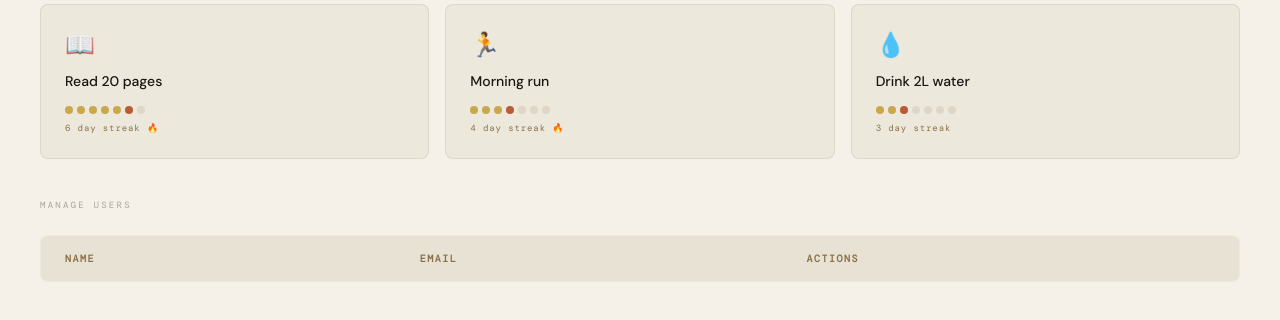
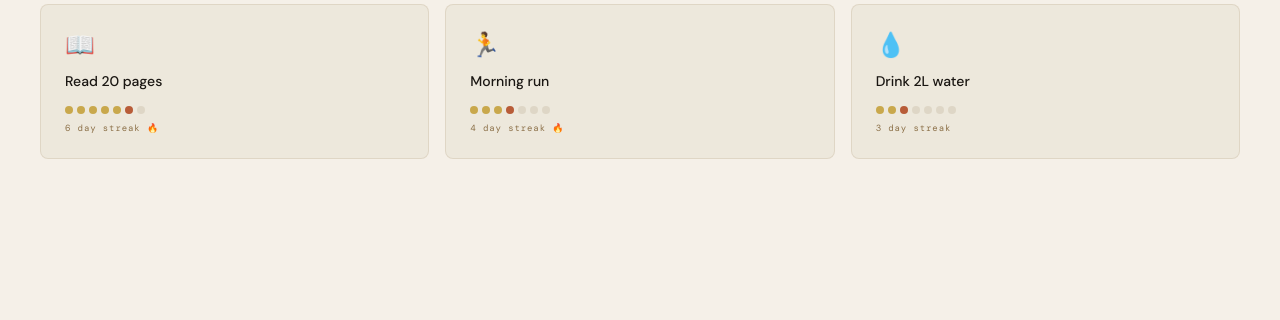
Before and after one commit to anmollopchanlama/Atomic-Habits-Web, a Flask app: page /user/dashboard in a window 1280 px wide. Shown: the part 309-629 px from the top of the page. Run offline with Flask 3, Linux system fonts and the light colour scheme; the visitor is signed in with stand-in values (Sample User, id 1); lists and menus that the app fills with data are empty; some web fonts are replaced.

Commit message:
Added Jinja url_for and remove admin table from user dashboard

```diff
--- a/app/templates/user_dashboard.html
+++ b/app/templates/user_dashboard.html
@@ -269,8 +269,8 @@
             <h1>Your <em>habits</em></h1>
         </div>
         <div style="display:flex; gap:12px;">
-            <a href="/user/habits" class="logout">My Habits</a>
-            <a href="/login" class="logout">Logout</a>
+            <a href="{{ url_for('auth.habits') }}" class="logout">My Habits</a>
+            <a href="{{ url_for('auth.logout') }}" class="logout">Logout</a>
         </div>
 
     </header>
@@ -329,33 +329,7 @@
         </div>
     </div>
 
-<!-- //comment  -->
-<p class="section-title">Manage Users</p>
-<div class="user-table-wrapper">
-    <table class="user-table">
-        <thead>
-            <tr>
-                <th>Name</th>
-                <th>Email</th>
-                <th>Actions</th>
-            </tr>
-        </thead>
-        <tbody>
-            {% for user in users %}
-            <tr>
-                <td>{{user.name}}</td>
-                <td>{{user.Email}}</td>
-                <td>
-                    <div class="actions-cell">
-                        <a href="" class="btn-edit">Edit</a>
-                        <a href="" class="btn-delete">Delete</a>
-                    </div>
-                </td>
-            </tr>
-            {% endfor %}
-        </tbody>
-    </table>
-</div>
+
 
 
 
```
